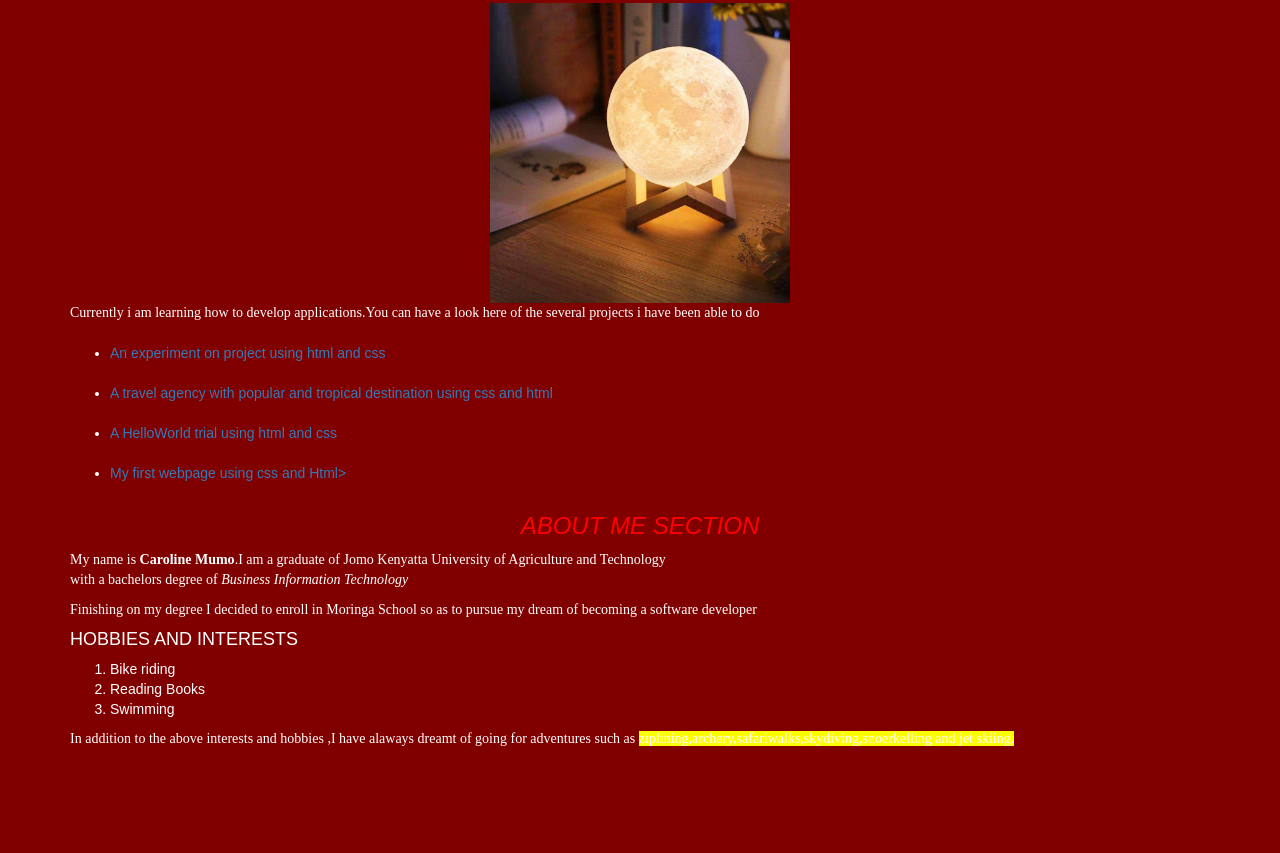
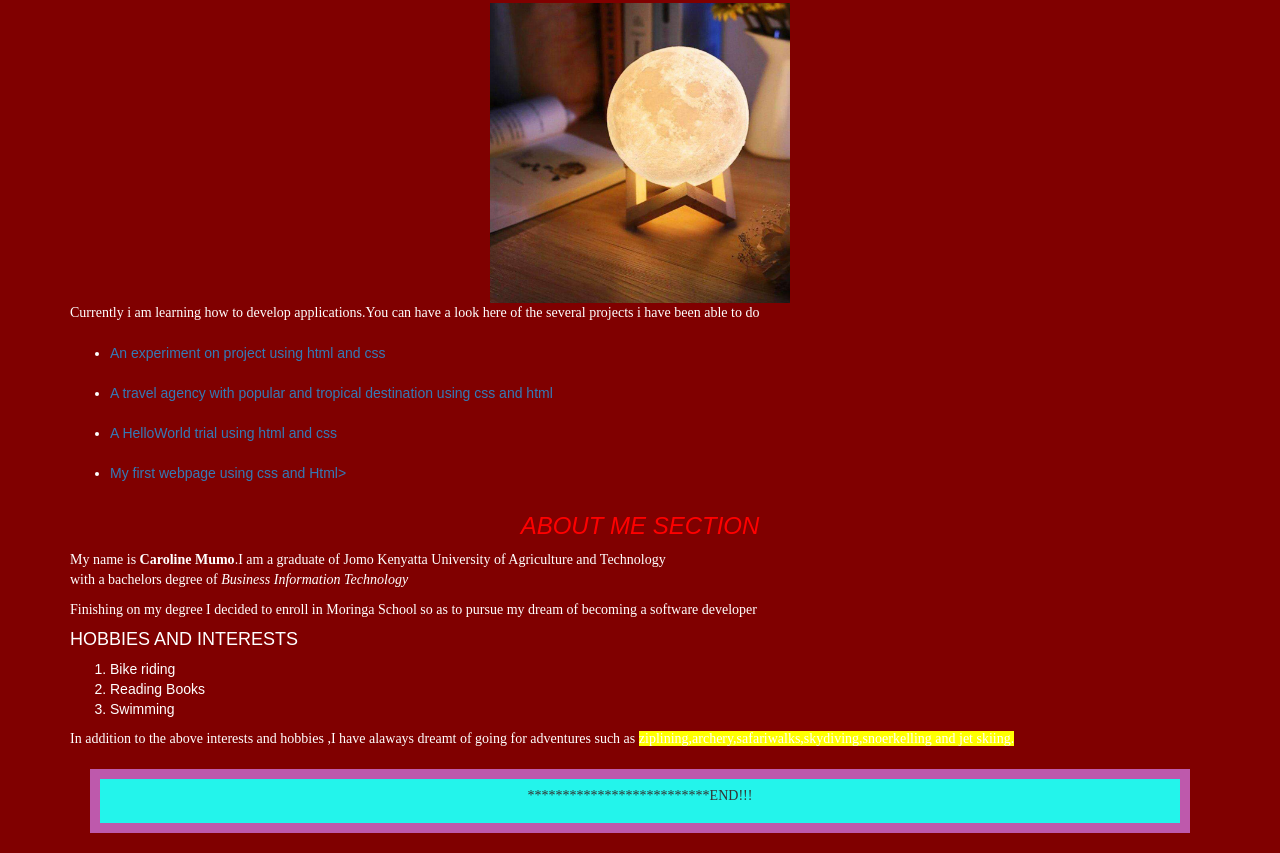
Before and after one commit to carolmbithe/Portfolio, a plain HTML site: page index.html in a window 1280 px wide. Shown: the part 275-1128 px from the top of the page. Before the commit the page ends 1034 px from the top, so only its background shows below. Drawn offline with nearby package versions, Linux system fonts and the light colour scheme.

Commit message:
added a box model

```diff
--- a/css/styles.css
+++ b/css/styles.css
@@ -41,3 +41,10 @@ ul{
 .adventures{
   background-color: yellow;
 }
+.test-box {
+       text-align: center;
+       border:10px solid #BE59AC;
+       padding: 7px;
+       margin: 20px;
+       background-color: #23F4EB;
+     }
--- a/index.html
+++ b/index.html
@@ -37,6 +37,9 @@
         </ol>
         <p>In addition to the above interests and hobbies ,I have alaways dreamt of going for adventures such as <span class="adventures">ziplining,archery,safariwalks,skydiving,snoerkelling and jet skiing.</span>
       </div>
+      <div class="test-box">
+        <p>**************************END!!!</p>
+      </div>
     </div>
   </body>
 </html>
```
